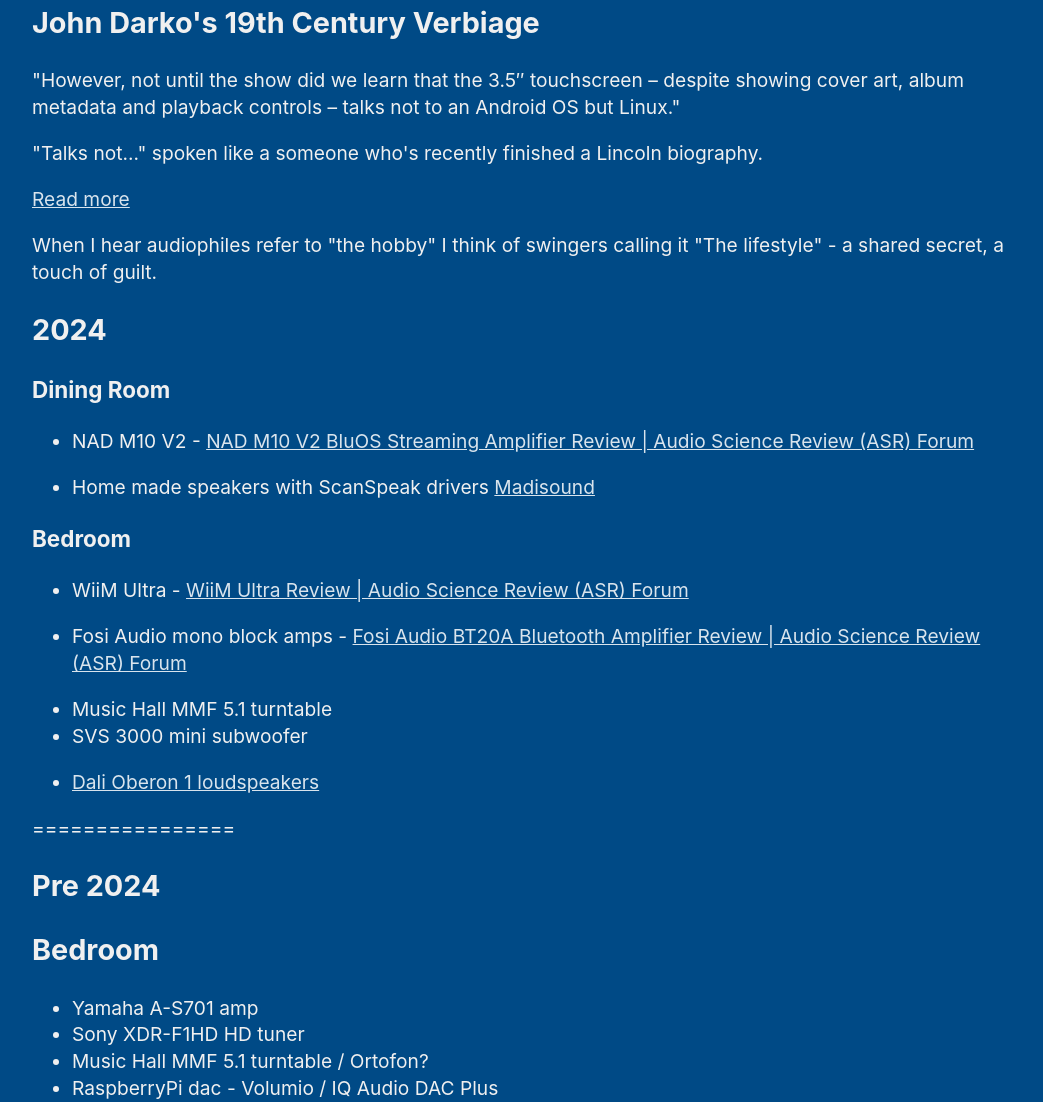
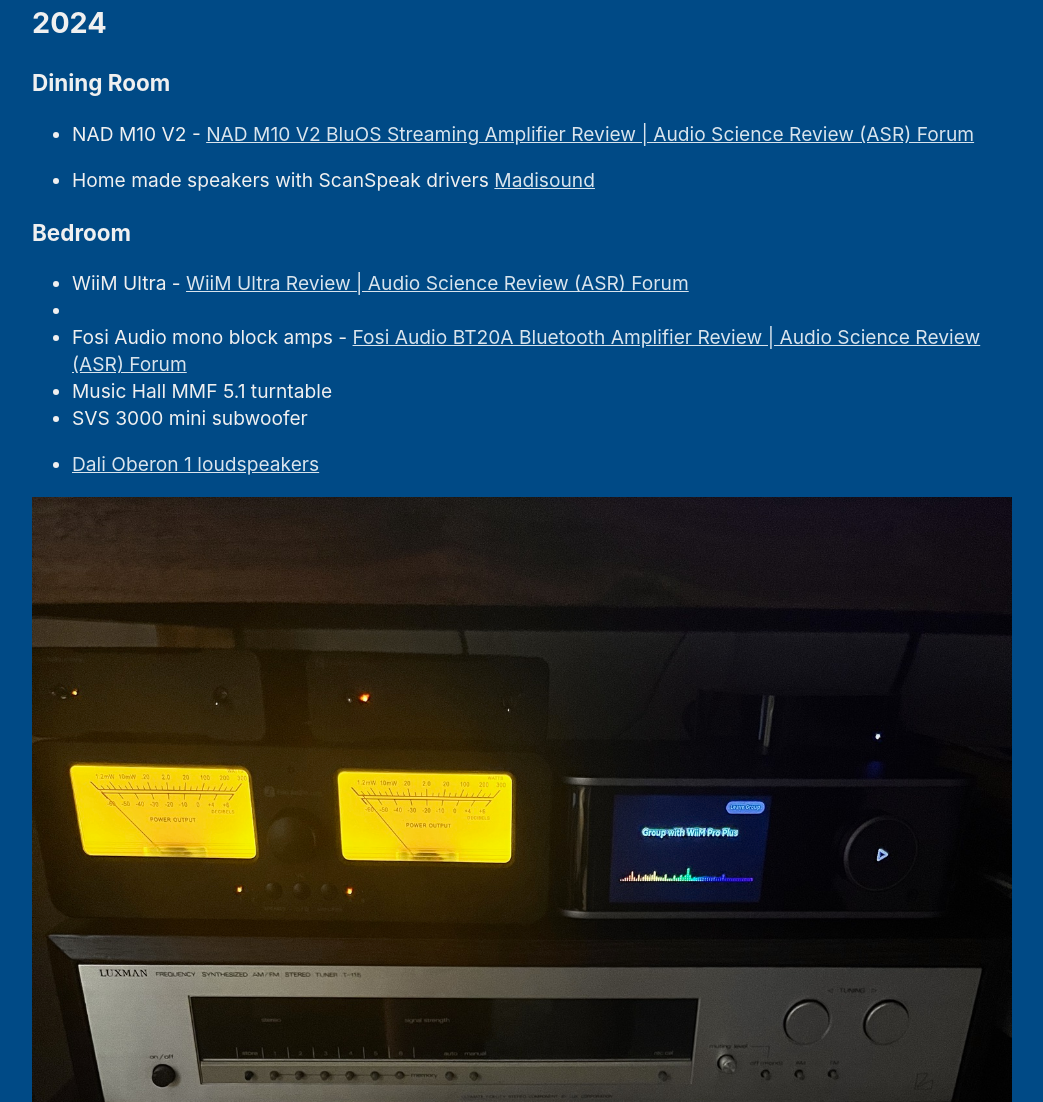
Before and after one commit to DannyBoyNYC/deverell.dev.11ty, an Eleventy site: page src/posts/audio.md in a window 1280 px wide. Shown: the part 145-1247 px from the top of the page, without its empty margins (118-1161 px from the left). Built offline with nearby package versions, Linux system fonts and the light colour scheme; Eleventy itself is replaced by a stand-in of ours; files that its build step writes are made by us from their sources.

Commit message:
added photos of bedroom

```diff
--- a/package.json
+++ b/package.json
@@ -15,7 +15,7 @@
   "devDependencies": {
     "@11ty/eleventy": "^2.0.1",
     "npm-run-all": "^4.1.5",
-    "rimraf": "^5.0.7",
-    "sass": "^1.77.2"
+    "rimraf": "^5.0.9",
+    "sass": "^1.77.8"
   }
 }
--- a/src/posts/audio.md
+++ b/src/posts/audio.md
@@ -8,7 +8,7 @@
 
 # Audio
 
-## John Darko's 19th Century Verbiage
+<!-- ## John Darko's 19th Century Verbiage
 
 "However, not until the show did we learn that the 3.5″ touchscreen – despite showing cover art, album metadata and playback controls – talks not to an Android OS but Linux."
 
@@ -16,7 +16,7 @@
 
 [Read more](https://darko.audio/2024/05/more-thoughts-on-the-329-wiim-ultra/)
 
-When I hear audiophiles refer to "the hobby" I think of swingers calling it "The lifestyle" - a shared secret, a touch of guilt.
+When I hear audiophiles refer to "the hobby" I think of swingers calling it "The lifestyle" - a shared secret, a touch of guilt. -->
 
 ## 2024
 
@@ -28,14 +28,18 @@
 
 ### Bedroom
 
+<!-- - - $329 -->
+
 - WiiM Ultra - [WiiM Ultra Review | Audio Science Review (ASR) Forum](https://www.audiosciencereview.com/forum/index.php?threads/wiim-ultra-review.25367/)
-<!-- - - $329 -->
+- <!-- - - $200 -->
 - Fosi Audio mono block amps - [Fosi Audio BT20A Bluetooth Amplifier Review | Audio Science Review (ASR) Forum](https://www.audiosciencereview.com/forum/index.php?threads/fosi-audio-bt20a-bluetooth-amplifier-review.25366/)
-<!-- - - $200 -->
 - Music Hall MMF 5.1 turntable
 - SVS 3000 mini subwoofer
 <!-- - - $600 -->
 - [Dali Oberon 1 loudspeakers](https://www.dali-speakers.com/en-us/products/oberon/oberon-1/)
+
+![bedroom audio system](/img/audio/bedroom-1.jpg)
+![bedroom audio system](/img/audio/bedroom-2.jpg)
 
 ================
 
```
Also changed, not shown: src/img/audio/bedroom-1.jpg (added), src/img/audio/bedroom-2.jpg (added), 2 other files.
